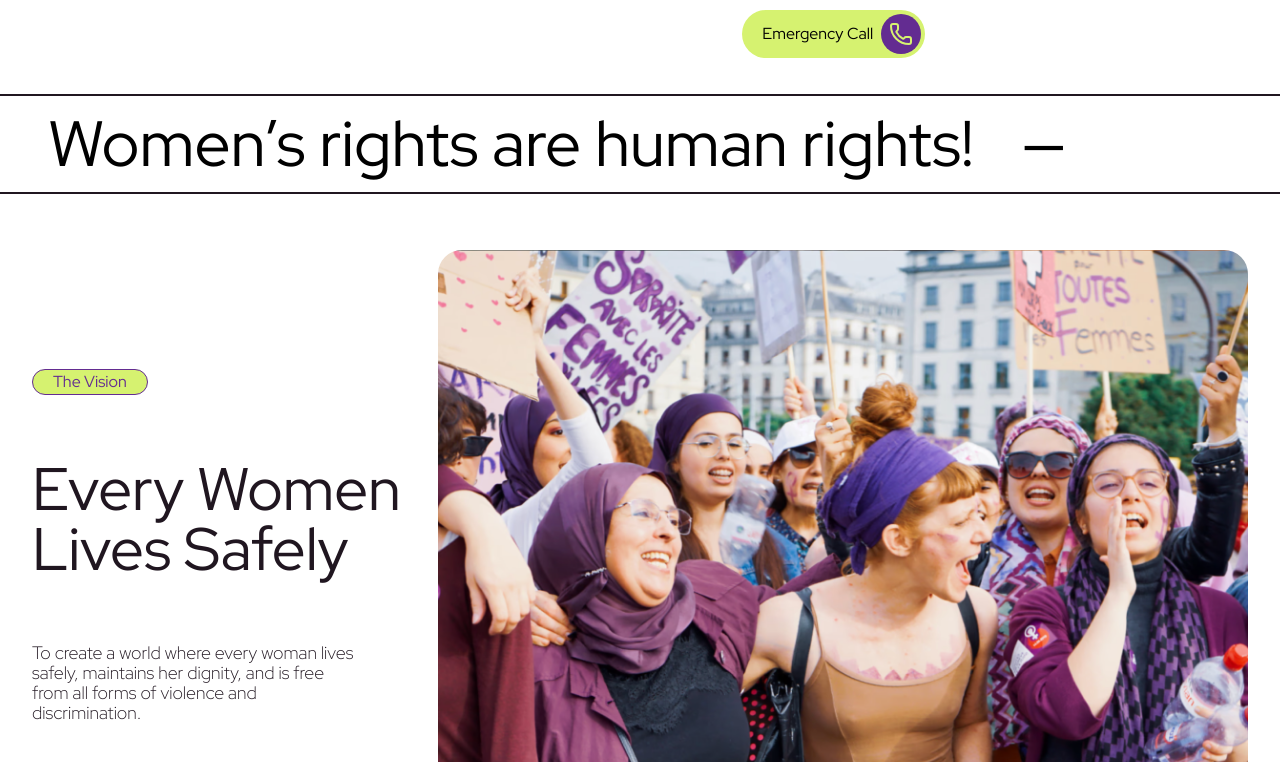
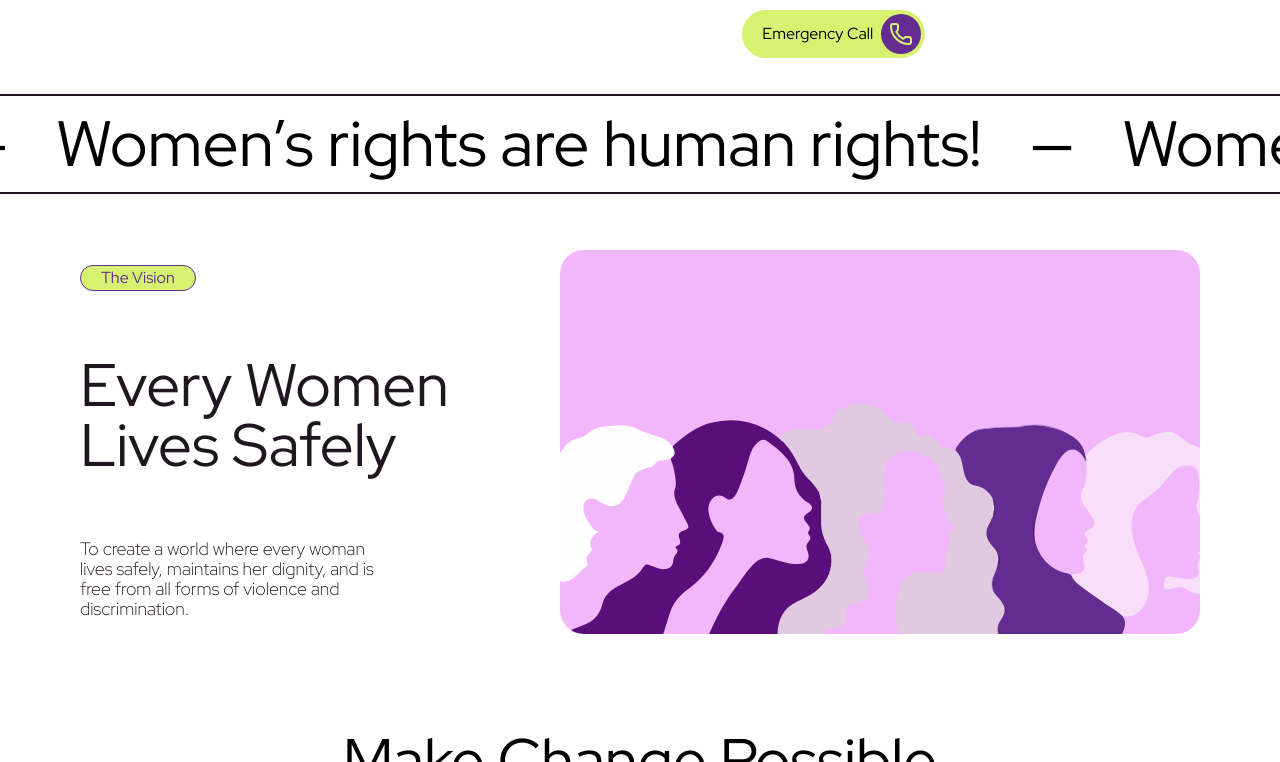
Before and after one commit to abdulsfat/frontend-belanita-app, a Next.js app: page / in a window 1280 px wide. Shown: the part 618-1380 px from the top of the page. Built offline with nearby package versions, Linux system fonts and the light colour scheme.

Commit message:
refc: fix landing page

```diff
--- a/app/(in-progress)/login/page.jsx
+++ b/app/(in-progress)/login/page.jsx
@@ -29,6 +29,7 @@ export default function LoginPage() {
             />
           </div>
           <div>
+            {/* Jangan lupa validasi */}
             <label className="block text-gray-700">Password</label>
             <input
               type="password"
--- a/app/(in-progress)/register/page.jsx
+++ b/app/(in-progress)/register/page.jsx
@@ -48,6 +48,7 @@ export default function RegisterPage() {
             />
           </div>
           <div>
+            {/* Jangan lupa validasi */}
             <label className="block text-gray-700">Password</label>
             <input
               type="password"
@@ -58,6 +59,7 @@ export default function RegisterPage() {
             />
           </div>
           <div>
+            {/* Jangan lupa validasi */}
             <label className="block text-gray-700">Konfirmasi Password</label>
             <input
               type="password"
--- a/app/_components/Header/NavbarAuthSec.jsx
+++ b/app/_components/Header/NavbarAuthSec.jsx
@@ -1,12 +1,15 @@
 "use client";
 
 import { ButtonEmergency } from "@/app/_components";
+import Link from "next/link";
 
 export function NavbarAuthSec() {
   return (
     <>
       <div className="flex  items-center justify-center">
-        <p className="text-secondary me-4 cursor-pointer">Login</p>
+          <Link href="/login">
+              <p className="text-secondary me-4 cursor-pointer">Login</p>
+          </Link>
 
         {/* button emergency */}
         <ButtonEmergency />
--- a/app/_components/TextSlide/index.jsx
+++ b/app/_components/TextSlide/index.jsx
@@ -1,5 +1,4 @@
-import {ParallaxSlider} from "@/components";
-
+import { ParallaxSlider } from "@/app/_components/Parallax";
 
 export function TextSlide({ text }) {
     return (
@@ -7,10 +6,10 @@ export function TextSlide({ text }) {
             <div className="select-none mt-5">
                 <div className="w-full border-b-2 border-t-2 border-black">
                     <h1 className="text-[max(2em,5vw)]">
-            {/*<ParallaxSlider repeat={4} baseVelocity={1}>*/}
+                        <ParallaxSlider repeat={4} baseVelocity={1}>
                             <span className="px-12">{text}</span>
                             <span className="spacer">—</span>
-            {/*</ParallaxSlider>*/}
+                        </ParallaxSlider>
                     </h1>
                 </div>
             </div>
--- a/app/_components/VisionSection/index.jsx
+++ b/app/_components/VisionSection/index.jsx
@@ -3,13 +3,13 @@ import Image from "next/image";
 export function VisionSection() {
   return (
     <>
-      <section className="flex items-center justify-between py-4  w-full px-8 mt-10 ">
+      <section className="flex items-center justify-between py-4  w-full px-20 mt-10 ">
         <div className="flex flex-col justify-between items-start w-[35%]  gap-16">
           <p className="bg-tertiary rounded-full px-5  border border-secondary text-md text-secondary">
             The Vision
           </p>
           <h1 className="text-black  text-6xl ">
-            Every Women <br /> Lives Safely
+            Every Women <br/> Lives Safely
           </h1>
           <p className="text-lg font-light text-black w-[80%] leading-5">
             To create a world where every woman lives safely, maintains her
@@ -17,16 +17,16 @@ export function VisionSection() {
           </p>
         </div>
 
-        <div className=" rounded-3xl ">
-          {/* <p>tes</p> */}
+        <div className="w-[40rem] h-96 rounded-3xl overflow-hidden">
           <Image
-            width={850}
-            height={800}
-            src="/Image.png"
-            alt="Hero Image"
-            className="rounded-3xl"
+              src="/img-1.svg"
+              alt="Hero Image"
+              width={1080}
+              height={1080}
+              className="w-full h-full object-cover"
           />
         </div>
+
       </section>
     </>
   );
--- a/app/page.js
+++ b/app/page.js
@@ -9,7 +9,7 @@ export default function Home() {
   return (
       <>
         <HeroSection />
-        <TextSlide text={"Women’s rights are human rights!"} />
+          <TextSlide text={"Women’s rights are human rights!"} />
         <VisionSection />
         <CommunitySection />
       </>
```
Also changed, not shown: app/_components/Parallax/ParallaxSlider/index.jsx (line endings or trailing spaces), public/Image.png (deleted), public/img-1.svg (added). Lines whose indentation alone changed are shown as unchanged.
